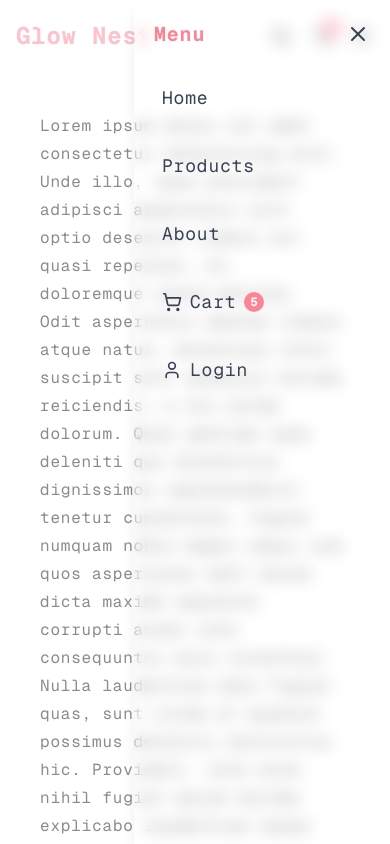
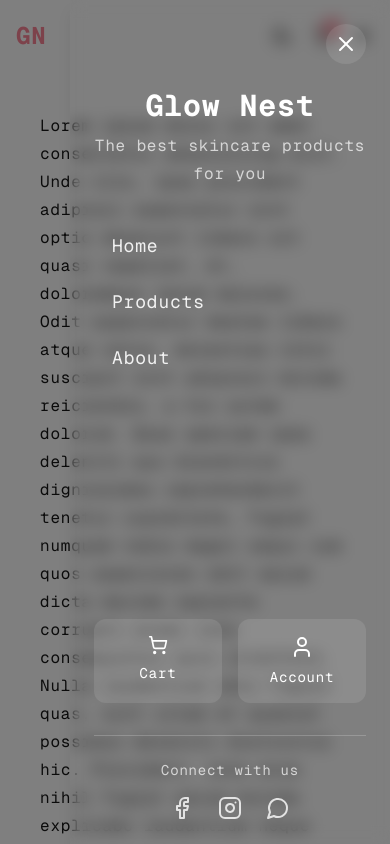
Before and after one commit to devdashk66/glow-nest, a Next.js app: page / in a window 390 px wide. Both pictures are taken after a click on the button 362 px from the left and 36 px from the top of the page. Shown: the top 844 px of the page. Built offline with nearby package versions, Linux system fonts and the light colour scheme.

Commit message:
update mobile nav

```diff
--- a/app/components/Header/Header.jsx
+++ b/app/components/Header/Header.jsx
@@ -48,7 +48,7 @@ const Header = () => {
           >
             <Link href="/" className="flex items-center">
               <span className="text-2xl font-bold text-primary dark:text-primary-dark">
-                Glow Nest
+                GN
               </span>
             </Link>
           </motion.div>
--- a/app/components/Header/MobileMenu.jsx
+++ b/app/components/Header/MobileMenu.jsx
@@ -1,7 +1,9 @@
 "use client";
 import { AnimatePresence, motion } from "framer-motion";
-import { ShoppingCart, User, X } from "lucide-react";
+import { Facebook, Instagram, MessageCircle, X } from "lucide-react";
 import Link from "next/link";
+import CartIcon from "./CartIcon";
+import User from "./User";
 
 const MobileMenu = ({ isMenuOpen, setIsMenuOpen, navLinks, cartCount }) => {
   return (
@@ -14,7 +16,7 @@ const MobileMenu = ({ isMenuOpen, setIsMenuOpen, navLinks, cartCount }) => {
             animate={{ opacity: 1 }}
             exit={{ opacity: 0 }}
             transition={{ duration: 0.3 }}
-            className="fixed inset-0 bg-white/50 dark:bg-black/50 z-40 md:hidden"
+            className="fixed inset-0 bg-black/50 z-40 md:hidden"
             onClick={() => setIsMenuOpen(false)}
           />
 
@@ -24,51 +26,90 @@ const MobileMenu = ({ isMenuOpen, setIsMenuOpen, navLinks, cartCount }) => {
             animate={{ x: 0 }}
             exit={{ x: "100%" }}
             transition={{ type: "spring", stiffness: 300, damping: 30 }}
-            className="fixed top-0 right-0 h-full w-64 dark:bg-black-80 backdrop-blur-sm backdrop-saturate-100 shadow-lg z-50 md:hidden overflow-y-auto"
+            className="fixed top-0 right-0 h-full w-80 backdrop-blur-sm backdrop-saturate-100 shadow-lg z-50 md:hidden overflow-y-auto"
           >
-            <div className="p-5">
-              <div className="flex justify-between items-center mb-6">
-                <span className="text-xl font-bold text-primary">Menu</span>
+            <div className="p-6 flex flex-col h-full">
+              {/* Close Button */}
+              <div className="flex justify-end mb-6">
                 <button
                   onClick={() => setIsMenuOpen(false)}
-                  className="text-gray-700 dark:text-gray-200 hover:text-primary dark:hover:text-primary focus:outline-none"
+                  className="w-10 h-10 flex items-center justify-center rounded-full bg-white/10 text-white hover:bg-white/20 transition-all"
                 >
                   <X size={24} />
                 </button>
               </div>
 
-              <div className="space-y-4">
+              {/* Brand */}
+              <div className="mb-8 text-center">
+                <h2 className="text-3xl font-bold text-white mb-2">
+                  Glow Nest
+                </h2>
+                <p className="text-white/70">
+                  The best skincare products for you
+                </p>
+              </div>
+
+              {/* Navigation Links */}
+              <div className="space-y-1 flex-grow mb-8">
                 {navLinks.map((link) => (
                   <Link
                     key={link.name}
                     href={link.href}
-                    className="block text-gray-700 dark:text-gray-200 hover:text-primary dark:hover:text-primary py-3 px-2 rounded-md text-lg"
+                    className="block text-white/90 hover:text-white py-3 px-4 border-l-2 border-transparent hover:border-white/50 transition-all duration-200 text-lg"
                     onClick={() => setIsMenuOpen(false)}
                   >
                     {link.name}
                   </Link>
                 ))}
-                <Link
-                  href="/cart"
-                  className="flex items-center text-gray-700 dark:text-gray-200 hover:text-primary dark:hover:text-primary py-3 px-2 rounded-md text-lg"
-                  onClick={() => setIsMenuOpen(false)}
-                >
-                  <ShoppingCart size={20} className="mr-2" />
-                  <span>Cart</span>
-                  {cartCount > 0 && (
-                    <span className="ml-2 bg-primary text-white text-xs font-bold rounded-full h-5 w-5 flex items-center justify-center">
-                      {cartCount}
-                    </span>
-                  )}
-                </Link>
-                <Link
-                  href="/login"
-                  className="flex items-center text-gray-700 dark:text-gray-200 hover:text-primary dark:hover:text-primary py-3 px-2 rounded-md text-lg"
-                  onClick={() => setIsMenuOpen(false)}
-                >
-                  <User size={20} className="mr-2" />
-                  <span>Login</span>
-                </Link>
+              </div>
+
+              {/* User Actions */}
+              <div className="grid grid-cols-2 gap-4 mb-8">
+                <div className="bg-white/10 backdrop-blur-sm rounded-xl p-4 flex flex-col items-center text-white hover:bg-white/15 transition-all cursor-pointer">
+                  <CartIcon />
+                  <Link href="/cart" className="mt-2 text-sm">
+                    Cart
+                  </Link>
+                </div>
+                <div className="bg-white/10 backdrop-blur-sm rounded-xl p-4 flex flex-col items-center text-white hover:bg-white/15 transition-all cursor-pointer">
+                  <User />
+                  <Link href="/login" className="mt-2 text-sm">
+                    Account
+                  </Link>
+                </div>
+              </div>
+
+              {/* Social Icons */}
+              <div className="pt-6 border-t border-white/20">
+                <h3 className="text-white/70 text-sm mb-4 text-center">
+                  Connect with us
+                </h3>
+                <div className="flex justify-center space-x-6">
+                  <Link href="https://facebook.com" target="_blank">
+                    <Facebook
+                      className="text-white/80 hover:text-white transition-colors"
+                      size={24}
+                    />
+                  </Link>
+                  <Link href="https://instagram.com" target="_blank">
+                    <Instagram
+                      className="text-white/80 hover:text-white transition-colors"
+                      size={24}
+                    />
+                  </Link>
+                  {/* <Link href="https://www.tiktok.com" target="_blank">
+                    <Tiktok
+                      className="text-white/80 hover:text-white transition-colors"
+                      size={24}
+                    />
+                  </Link> */}
+                  <Link href="https://wa.me" target="_blank">
+                    <MessageCircle
+                      className="text-white/80 hover:text-white transition-colors"
+                      size={24}
+                    />
+                  </Link>
+                </div>
               </div>
             </div>
           </motion.div>
--- a/app/components/Header/User.jsx
+++ b/app/components/Header/User.jsx
@@ -4,12 +4,14 @@ import Link from "next/link";
 
 const User = () => {
   return (
+    <>
       <Link
         href="/login"
         className="hover:text-primary dark:hover:text-primary transition-colors"
       >
         <UserIcon size={24} />
       </Link>
+    </>
   );
 };
 
```
Also changed, not shown: public/images/logo.png (added). Lines whose indentation alone changed are shown as unchanged.
